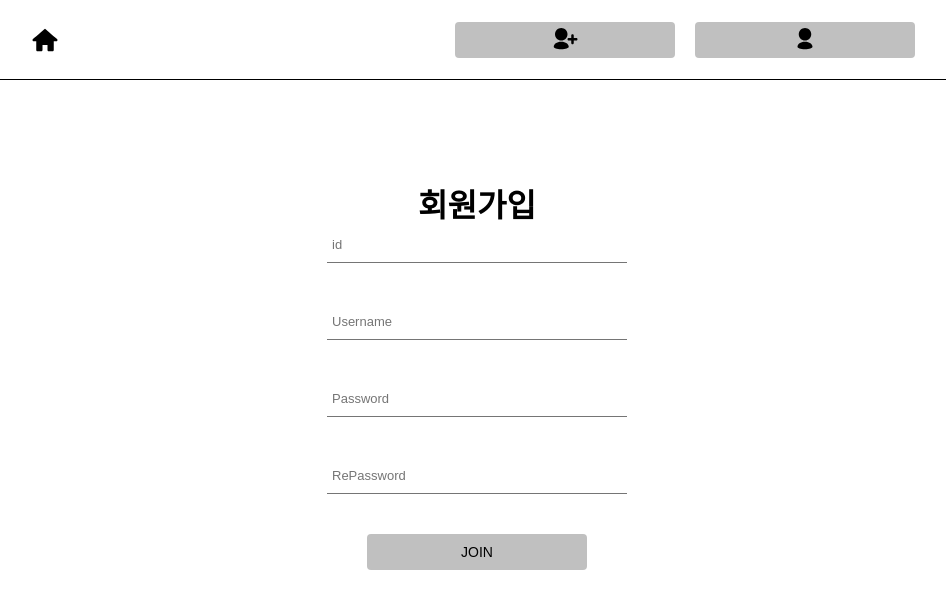
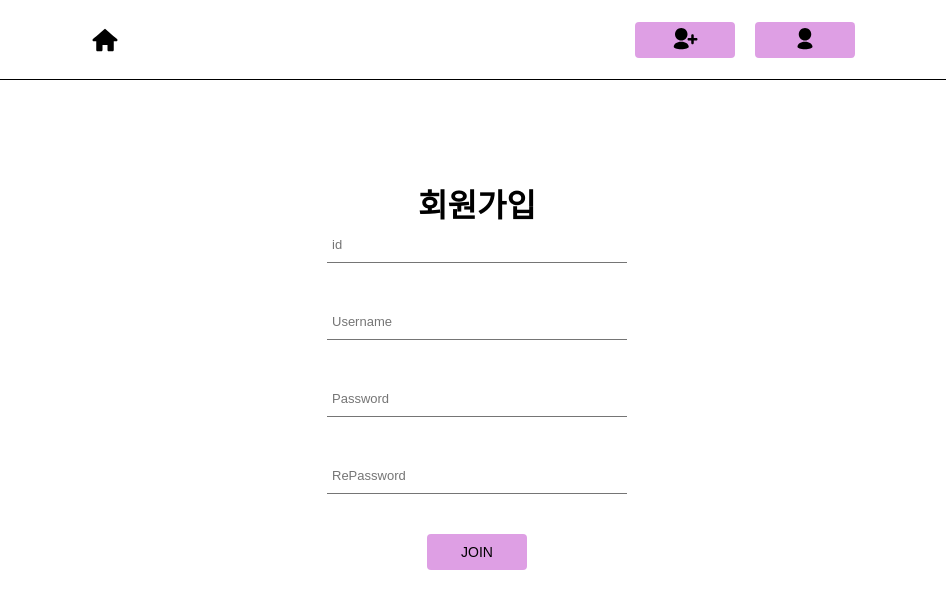
Before and after one commit to hongsoom/my-magazine, a React (Create React App) app in the folder my-magazine/: page /Join in a window 1280 px wide. Shown: the top 608 px of the page, without its empty margins (163-1109 px from the left). Built offline with nearby package versions, Linux system fonts and the light colour scheme; no server answers; the database is empty.

Commit message:
change css

```diff
--- a/my-magazine/src/css/Join.css
+++ b/my-magazine/src/css/Join.css
@@ -28,7 +28,7 @@ input::placeholder{
 }
 
 button {
-    width: 220px;
+    width: 36px;
     height: 36px;
     padding: 0 12px;
     border: none;
@@ -36,6 +36,6 @@ button {
     text-align : center;
     font-size: 14px;
     font-family: "Nunito Sans", sans-serif;
-    background-color: #C0C0C0;
+    background-color: rgb(222, 159, 228);
     cursor: pointer;
 }
--- a/my-magazine/src/css/Login.css
+++ b/my-magazine/src/css/Login.css
@@ -30,7 +30,7 @@ input::placeholder{
 }
 
 button {
-    width: 220px;
+    width: 100px;
     height: 36px;
     padding: 0 12px;
     border: none;
@@ -38,6 +38,6 @@ button {
     text-align : center;
     font-size: 14px;
     font-family: "Nunito Sans", sans-serif;
-    background-color: #C0C0C0;
+    background-color: rgb(222, 159, 228);
     cursor: pointer;
 }
--- a/my-magazine/src/index.css
+++ b/my-magazine/src/index.css
@@ -25,6 +25,7 @@ label,
 h1 {
   color : inherit;
   text-decoration: none;
+  font-weight: 900;
 }
 
 button,
```
